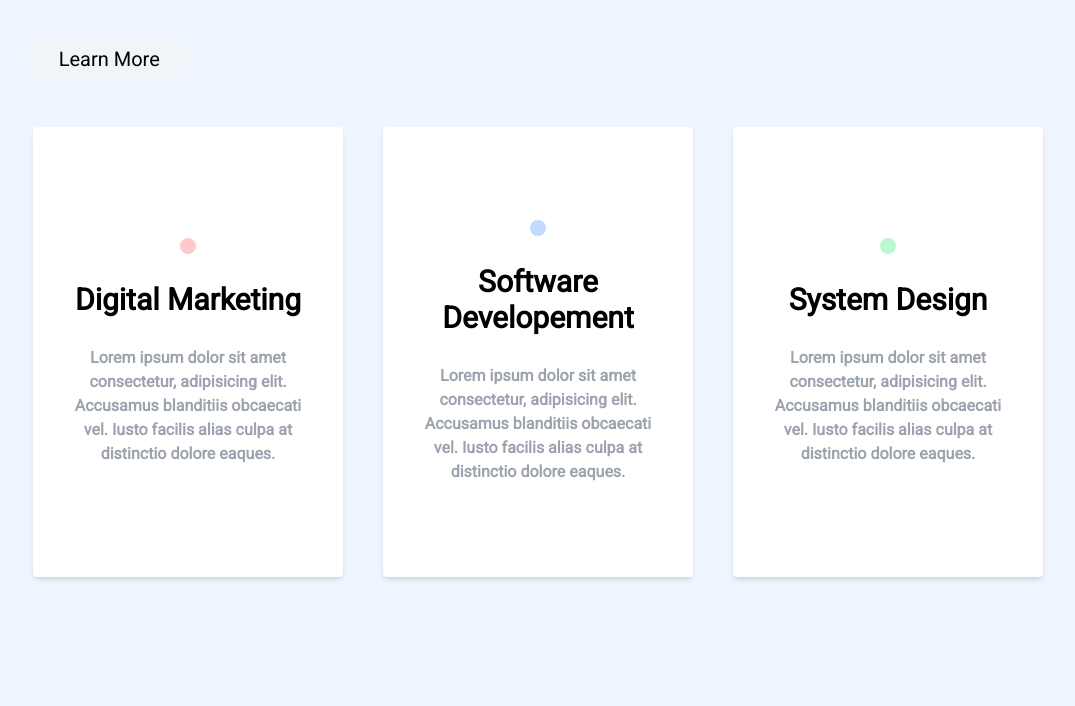
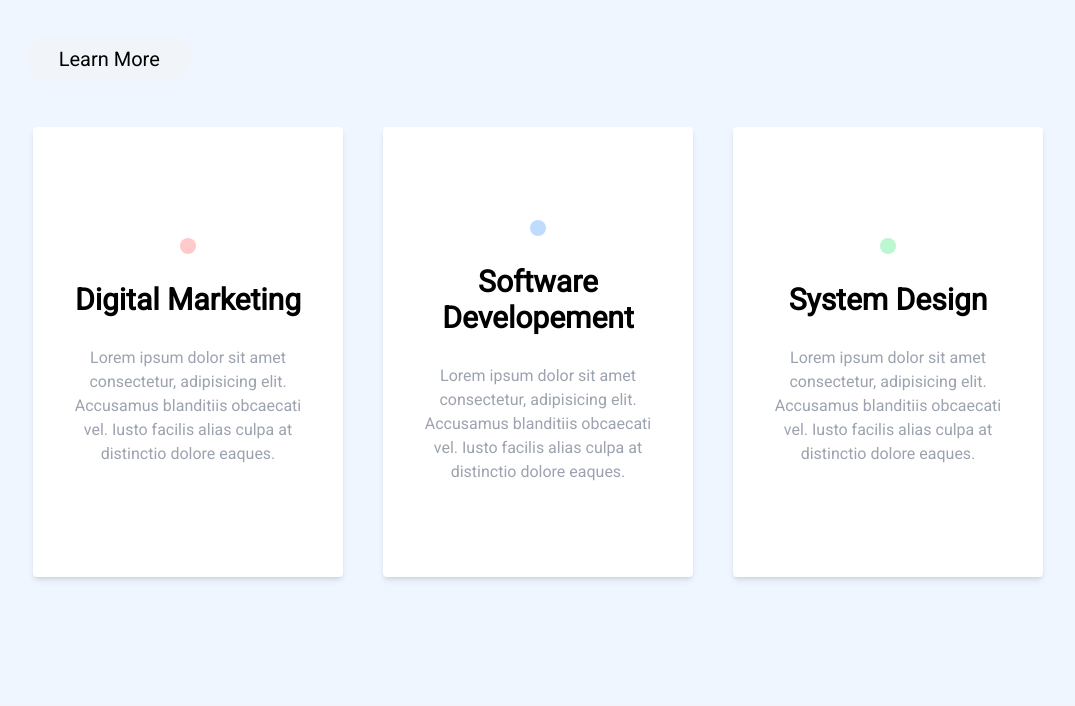
Before and after one commit to sakibovi123/memento-theme, a PHP site: page /router.php?page=home in a window 1280 px wide. Shown: the part 761-1467 px from the top of the page, without its empty margins (102-1177 px from the left). Run offline with PHP 8.4, Linux system fonts and the light colour scheme; some libraries are stand-ins or nearby versions.

Commit message:
font changed

```diff
--- a/pages/home/components/home-solution-2.php
+++ b/pages/home/components/home-solution-2.php
@@ -7,7 +7,7 @@
             <div class="title-section text-3xl font-bold my-7">
                 Digital Marketing
             </div>
-            <div class="desc-section font-semibold text-gray-400">
+            <div class="desc-section font-normal text-gray-400">
                 Lorem ipsum dolor sit amet consectetur, adipisicing elit. Accusamus blanditiis obcaecati vel. Iusto facilis alias culpa at distinctio dolore eaques.
             </div>
         </div>
@@ -19,7 +19,7 @@
             <div class="title-section text-3xl font-bold my-7">
                 Software Developement
             </div>
-            <div class="desc-section font-semibold text-gray-400">
+            <div class="desc-section font-normal text-gray-400">
                 Lorem ipsum dolor sit amet consectetur, adipisicing elit. Accusamus blanditiis obcaecati vel. Iusto facilis alias culpa at distinctio dolore eaques.
             </div>
         </div>
@@ -31,7 +31,7 @@
             <div class="title-section text-3xl font-bold my-7">
                 System Design
             </div>
-            <div class="desc-section font-semibold text-gray-400">
+            <div class="desc-section font-normal text-gray-400">
                 Lorem ipsum dolor sit amet consectetur, adipisicing elit. Accusamus blanditiis obcaecati vel. Iusto facilis alias culpa at distinctio dolore eaques.
             </div>
         </div>
--- a/pages/home/home-index.php
+++ b/pages/home/home-index.php
@@ -3,9 +3,8 @@
 
 <?php include 'pages/home/components/home-banner.php'; ?>
 <?php include 'pages/home/components/home-solution-2.php'; ?>
+<?php include 'pages/home/components/about-company.php'; ?>
 <?php include 'pages/home/components/home-service.php'; ?>
 <?php include 'pages/home/components/home-testimonials.php'; ?>
-<?php include 'pages/home/components/about-company.php'; ?>
-
 
 <?php 'footer.php' ?>
```
